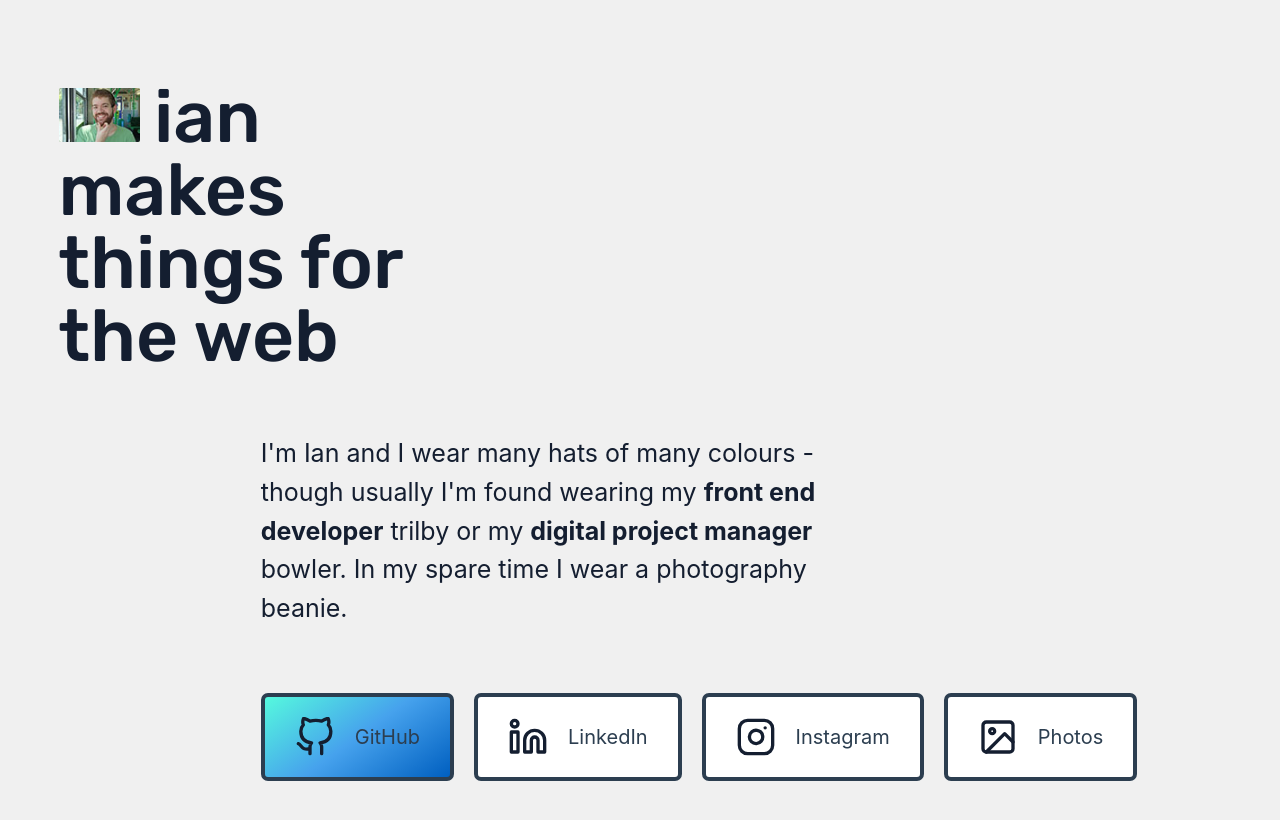
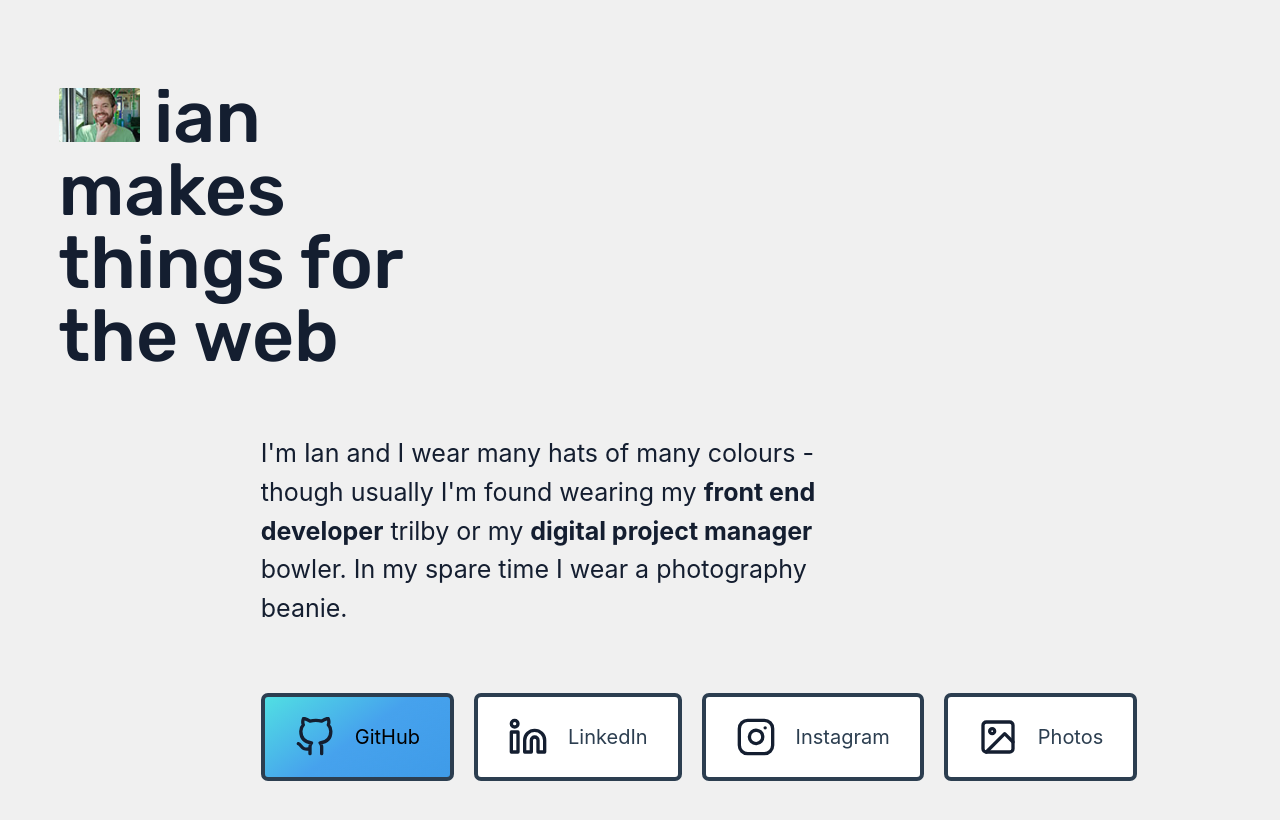
Before and after one commit to injms/inj.ms, a Gatsby site: page / in a window 1280 px wide. In both pictures the pointer is over the link "GitHub". Built offline with nearby package versions, Linux system fonts and the light colour scheme; Gatsby itself is replaced by a stand-in of ours.

Commit message:
Updated gradient

```diff
--- a/src/components/Button/Button.module.scss
+++ b/src/components/Button/Button.module.scss
@@ -19,8 +19,9 @@
 	transition: background-image 200ms ease-out;
 
 	&:hover {
-		background: $yellow linear-gradient(to top right, $red, $yellow);
-		background: #46A2ED linear-gradient(144deg, #55F9DE, #46A2ED, #005FC0);
+	    background: #46a2ed linear-gradient(144deg, rgba(85, 249, 222, 0.7), rgba(70, 162, 237, 0.7), rgba(0, 95, 192, 0.1));
+	    border-image: #46a2ed linear-gradient(144deg, rgba(85, 249, 222, 0.7), rgba(70, 162, 237, 0.7), rgba(0, 95, 192, 0.1)) 1 1 1;
+	    color: #000000;
 	}
 }
 
```
